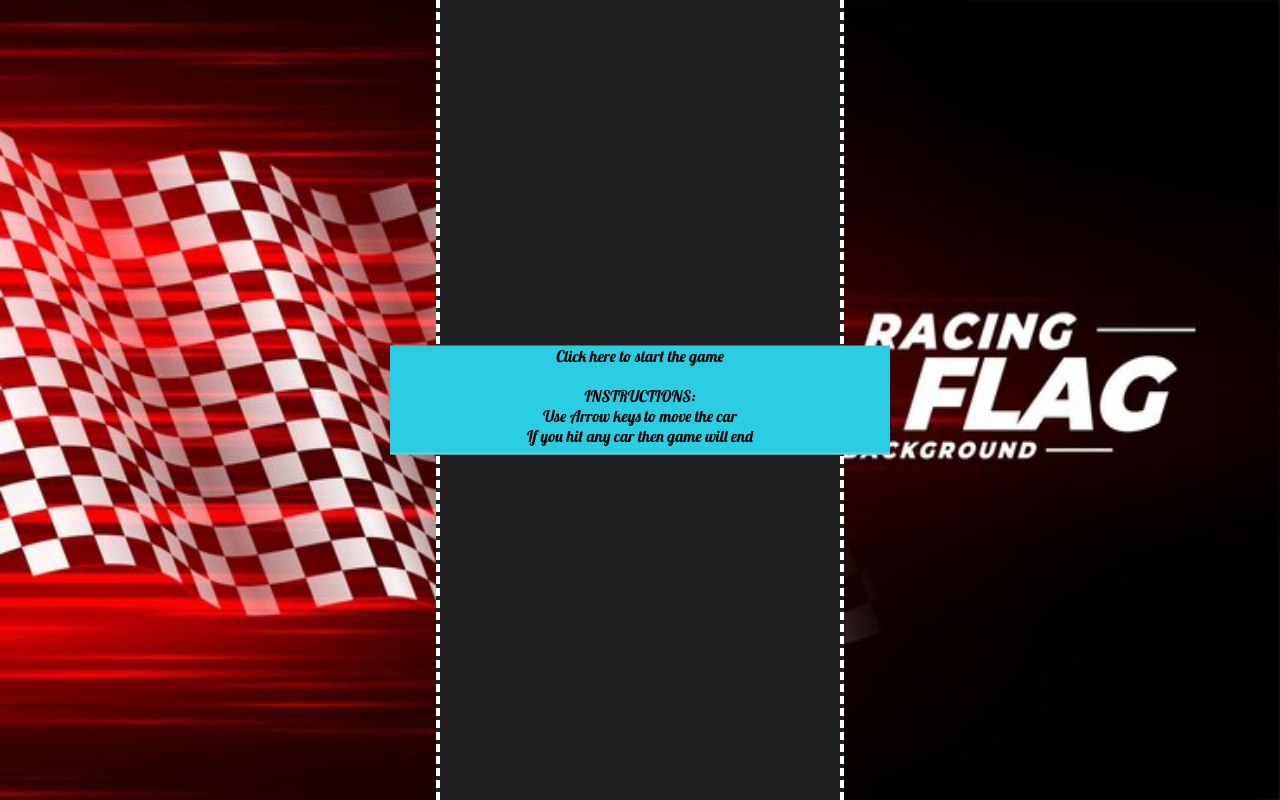
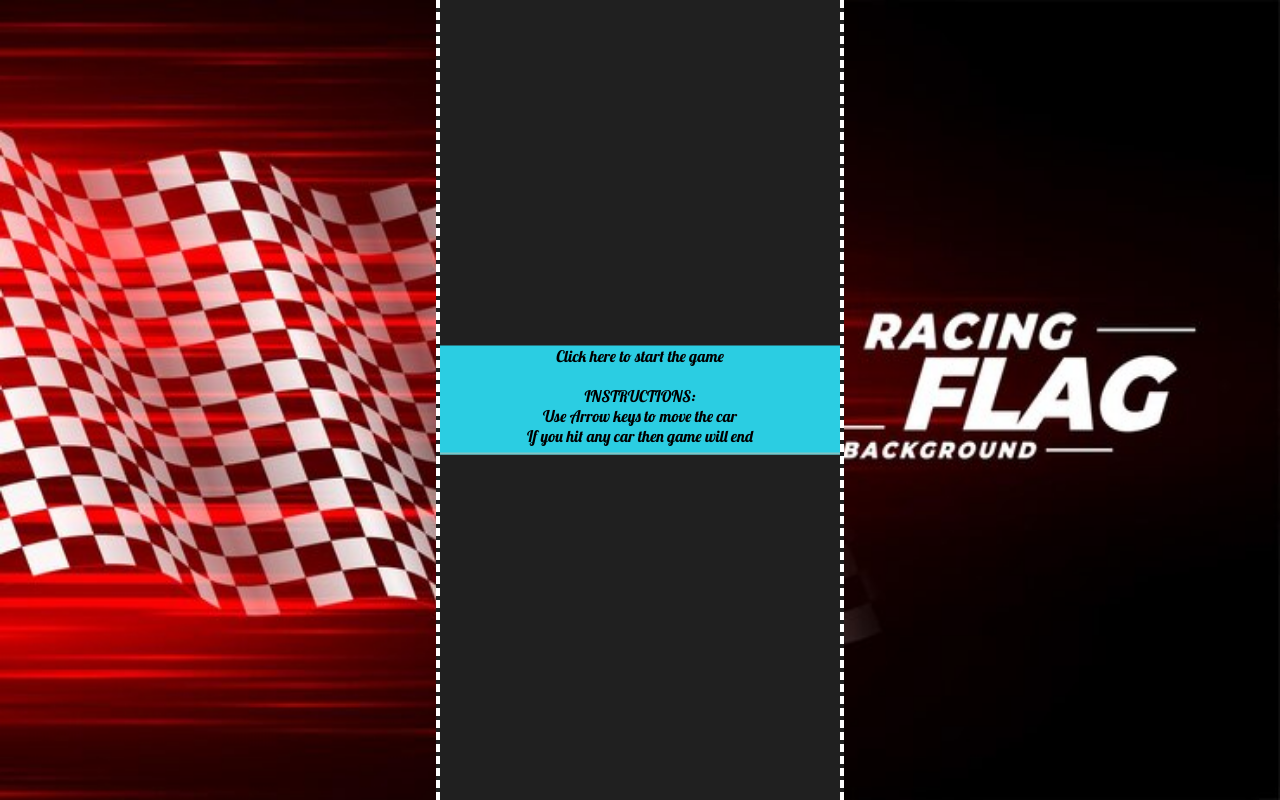
Before and after one commit to superszv07/carRace, a plain HTML site: page index.html in a window 1280 px wide. Drawn offline with Linux system fonts and the light colour scheme.

Commit message:
background

```diff
--- a/game.js
+++ b/game.js
@@ -3,8 +3,7 @@ const highScore = document.querySelector('.highScore');
 const startScreen = document.querySelector('.startScreen');
 const gameArea = document.querySelector('.gameArea');
 const ClickToStart = document.querySelector('.ClickToStart');
-// const grass = document.querySelector('.grass');
-// const garden = document.querySelector('.garden');
+
 ClickToStart.addEventListener('click', Start);
 document.addEventListener('keydown', keydown);
 document.addEventListener('keyup', keyup);
--- a/style.css
+++ b/style.css
@@ -12,7 +12,7 @@
     display: none;
     }
     .startScreen {
-    width: 500px;
+    width: 400px;
     height: 107px;
     line-height: 20px;
     position: absolute;
```
